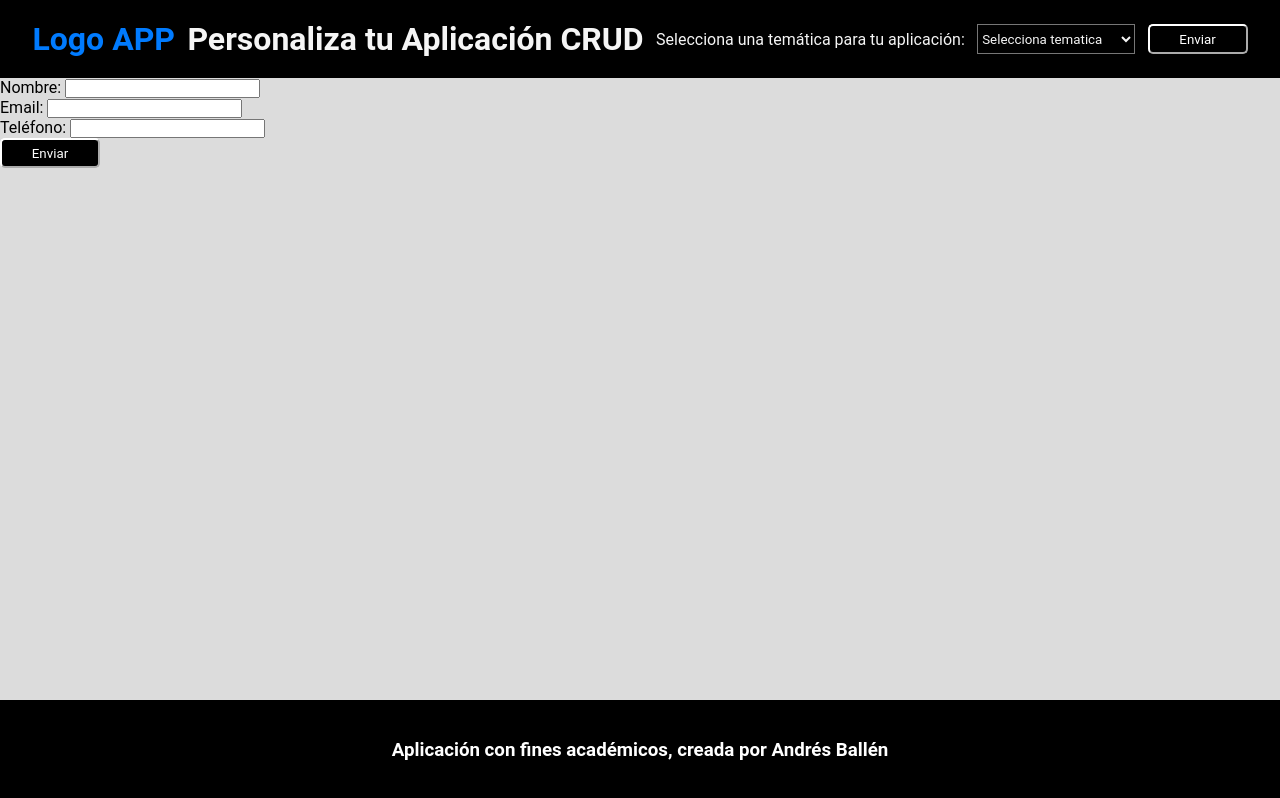
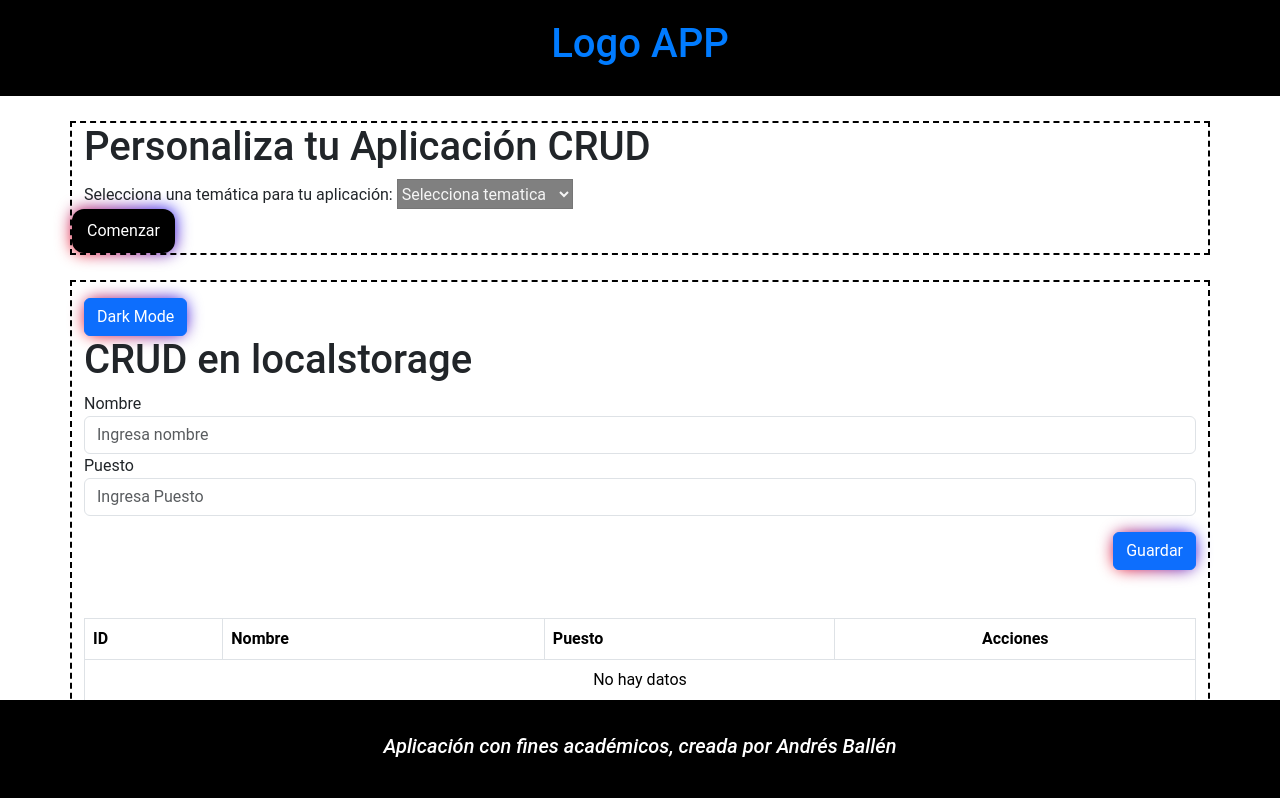
Before and after one commit to UCamp-AB/CRUDapp, a plain HTML site: page index.html in a window 1280 px wide. Drawn offline with nearby package versions, Linux system fonts and the light colour scheme.

Commit message:
Agregar funcionalidad CRUD y Dark/Light Mode

```diff
--- a/assets/css/styles.css
+++ b/assets/css/styles.css
@@ -7,9 +7,9 @@
 .text-blue {
     color: #007bff;
 }
-body{
+/* body{
     background-color: gainsboro;
-}
+} */
 header{
     display: flex;
     align-items: center;
@@ -19,21 +19,49 @@ header{
     padding: 20px;
 }
 
+main{
+    display: flex;
+    flex-direction: row;
+    justify-content: center;
+    align-items: center;
+    padding: 25px;
+}
+
 #Tema{
     height:30px;
     color: whitesmoke;
-    background-color: black;
+    background-color: gray;
 }
 
+.container{
+    border: black 2px dashed;
+
+}
 button{
-    height: 30px;
-    width: 100px;
-    background-color: black;
+    background: black;
+    cursor: pointer;
     color: white;
-    border-radius: 5px;
-    border-color: white;
-    cursor: pointer;
+    padding: 10px 15px;
+    border-radius: 12px;
+    border:none;
+    position: relative;
 }
+
+button::before{
+    content: "";
+    position: absolute;
+    top: 0;
+    left: 0;
+    z-index: -1;
+    width: 100%;
+    height: 100%;
+    background: linear-gradient(45deg,red,blue,deeppink,blue,red,deeppink,blue);
+    background-size: 800%;
+    border-radius: 10px;
+    filter: blur(8px);
+    animation: glowing 20s linear infinite;
+}
+
 
 footer{
     background-color: black;
@@ -46,3 +74,8 @@ footer{
     width: 100%;
     height: 100px;
 }
+
+footer h3{
+    font-style: oblique;
+    font-size: 20px;
+}
--- a/assets/js/index.js
+++ b/assets/js/index.js
@@ -1 +1,115 @@
-console.log("Entro index.js");
+document.addEventListener("DOMContentLoaded", () => {
+  const saveBtn = document.getElementById("saveBtn");
+  const submitBtn = document.getElementById("submitBtn");
+  const changeThemeBtn = document.getElementById("changeThemeBtn");
+  const inputName = document.getElementById("inputName");
+  const inputPuesto = document.getElementById("inputPuesto");
+  const tableBody = document.getElementById("tableBody");
+  let tema = document.getElementById("Tema");
+
+  function loadData() {
+    //Carga información apenas inicializa
+    loadTheme();
+    tableBody.innerHTML = `
+    <tr id="noData">
+        <td colspan="4" class="text-center">No hay datos</td>
+    </tr>`;
+
+    let data = JSON.parse(localStorage.getItem("data")) || [];
+    if (data.length) {
+      document.getElementById("noData").remove();
+    }
+
+    data.forEach((element, index) => {
+      let tr = document.createElement("tr");
+      tr.innerHTML = `
+        <td>${index + 1}</td>
+        <td>${element.name}</td>
+        <td>${element.puesto}</td>
+        <td class="text-center">
+            <button type="button" class="btn-warning btn-edit" data-index="${index}">Editar</button>;
+            <button type="button" class="btn-danger btn-delete" data-index="${index}">Eliminar</button>
+        </td>`;
+      tableBody.appendChild(tr);
+    });
+  }
+
+  function clearForm() {
+    inputName.value = "";
+    inputPuesto.value = "";
+  }
+  submitBtn.addEventListener("click", () => {
+    // Evento para seleccionar temática
+    alert(tema.value);
+  });
+
+  saveBtn.addEventListener("click", () => {
+    // Evento para guardar
+    const name = inputName.value;
+    const puesto = inputPuesto.value;
+    if (!name) {
+      return;
+    }
+
+    let data = JSON.parse(localStorage.getItem("data")) || [];
+    const index = saveBtn.getAttribute("data-index");
+    if (index) {
+      data[index] = { name, puesto };
+      saveBtn.removeAttribute("data-index");
+      saveBtn.textContent = "Guardar";
+    } else {
+      data.push({
+        name: name,
+        puesto: puesto,
+      });
+    }
+    localStorage.setItem("data", JSON.stringify(data));
+    loadData();
+    clearForm();
+  });
+
+  function loadTheme() {
+    const theme = localStorage.getItem("theme") || "light";
+    document.body.dataset.bsTheme = theme;
+    if (theme == "dark") {
+        changeThemeBtn.textContent = "Light Mode";
+    } else {
+        changeThemeBtn.textContent = "Dark Mode"
+    }
+  }
+
+  changeThemeBtn.addEventListener("click", function () {
+    let body = document.body;
+    if (body.dataset.bsTheme == "dark") {
+        body.dataset.bsTheme = "light";
+        changeThemeBtn.textContent ="Dark Mode";
+        localStorage.setItem("theme","light");
+    } else {
+        body.dataset.bsTheme = "dark";
+        changeThemeBtn.textContent ="Light Mode";
+        localStorage.setItem("theme","dark");}
+  })
+
+  tableBody.addEventListener("click", function (e) {
+    console.log(e.target.classList);
+    if (e.target.classList.contains("btn-edit")) {
+        const index = e.target.dataset.index;
+        const data = JSON.parse(localStorage.getItem("data")) || [];
+        const item = data[index];
+        inputName.value = item.name;
+        inputPuesto.value = item.puesto;
+        saveBtn.textContent = "Actualizar";
+        saveBtn.setAttribute("data-index", index);
+    } else if (e.target.classList.contains("btn-delete")) {
+        const index = e.target.dataset.index;
+        const data = JSON.parse(localStorage.getItem("data")) || [];
+        data.splice(index, 1);
+        localStorage.setItem("data", JSON.stringify(data));
+        loadData();
+    }
+});
+
+
+
+  loadData();
+});
--- a/index.html
+++ b/index.html
@@ -4,6 +4,12 @@
     <meta charset="UTF-8" />
     <meta http-equiv="X-UA-Compatible" content="IE=edge" />
     <meta name="viewport" content="width=device-width, initial-scale=1.0" />
+    <link
+      href="https://cdn.jsdelivr.net/npm/bootstrap@5.3.0-alpha1/dist/css/bootstrap.min.css"
+      rel="stylesheet"
+      integrity="sha384-GLhlTQ8iRABdZLl6O3oVMWSktQOp6b7In1Zl3/Jr59b6EGGoI1aFkw7cmDA6j6gD"
+      crossorigin="anonymous"
+    />
     <link rel="stylesheet" href="assets/css/styles.css" />
     <title>Aplicación CRUD</title>
   </head>
@@ -11,6 +17,9 @@
     <header>
       <h1 class="text-blue">Logo APP</h1>
       <!-- <img src="assets/images/logo-top-ucamp.png" alt="logo" /> -->
+    </header>
+    <main>
+      <div class="container">
         <h1>Personaliza tu Aplicación CRUD</h1>
         <label for="Tema">Selecciona una temática para tu aplicación:</label>
         <select id="Tema" name="Tema">
@@ -18,22 +27,76 @@
           <option value="TO_DO">TO DO List</option>
           <option value="Biblioteca">Biblioteca de Libros</option>
           <option value="Inventario">Inventario</option>
-        <option value="Listado">Listado de Estudiantes</option>
+          <option value="Agenda">Agenda de Contactos</option>
         </select>
-      <button type="submit">Enviar</button>
-      <script src="assets/js/index.js"></script>
-    </header>
-    <form id="crud-form">
-      <label for="name">Nombre:</label>
-      <input type="text" id="name" name="name" /><br />
-      <label for="email">Email:</label>
-      <input type="email" id="email" name="email" /><br />
-      <label for="phone">Teléfono:</label>
-      <input type="tel" id="phone" name="phone" /><br />
-      <button type="submit" id="submit-btn">Enviar</button>
+        <button class="row" type="submit" id="submitBtn">Comenzar</button>
+      </div>
+    </main>
+    <div class="container">
+      <div class="row">
+        <div class="col-md-12">
+          <button
+            type="button"
+            class="btn btn-primary mt-3"
+            id="changeThemeBtn"
+          >
+            Cambiar tema
+          </button>
+        </div>
+      </div>
+      <h1>CRUD en localstorage</h1>
+      <div class="row">
+        <div class="col-md-12">
+          <form>
+            <div class="form-group">
+              <label for="inputName">Nombre</label>
+              <input
+                type="text"
+                class="form-control"
+                id="inputName"
+                placeholder="Ingresa nombre"
+              />
+              <label for="inputPuesto">Puesto</label>
+              <input
+                type="text"
+                class="form-control"
+                id="inputPuesto"
+                placeholder="Ingresa Puesto"
+              />
+            </div>
+            <div class="row">
+              <div class="col text-end">
+                <button type="button" class="btn btn-primary mt-3" id="saveBtn">
+                  Guardar
+                </button>
+              </div>
+            </div>
           </form>
+        </div>
+
+        <div class="col-md-12 mt-5">
+          <table class="table table-bordered">
+            <thead>
+              <tr>
+                <th>ID</th>
+                <th>Nombre</th>
+                <th>Puesto</th>
+                <th class="text-center">Acciones</th>
+              </tr>
+            </thead>
+            <tbody id="tableBody"></tbody>
+          </table>
+        </div>
+      </div>
+    </div>
     <footer>
       <h3>Aplicación con fines académicos, creada por Andrés Ballén</h3>
     </footer>
+    <script
+      src="https://cdn.jsdelivr.net/npm/bootstrap@5.3.0-alpha1/dist/js/bootstrap.bundle.min.js"
+      integrity="sha384-w76AqPfDkMBDXo30jS1Sgez6pr3x5MlQ1ZAGC+nuZB+EYdgRZgiwxhTBTkF7CXvN"
+      crossorigin="anonymous"
+    ></script>
+    <script src="assets/js/index.js"></script>
   </body>
 </html>
```
Lines whose indentation alone changed are shown as unchanged.
